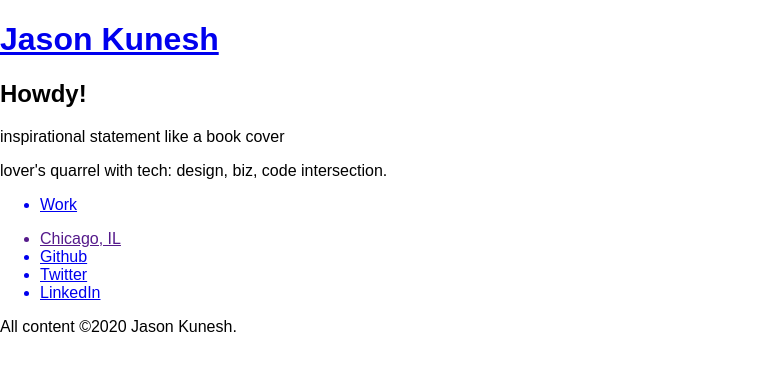
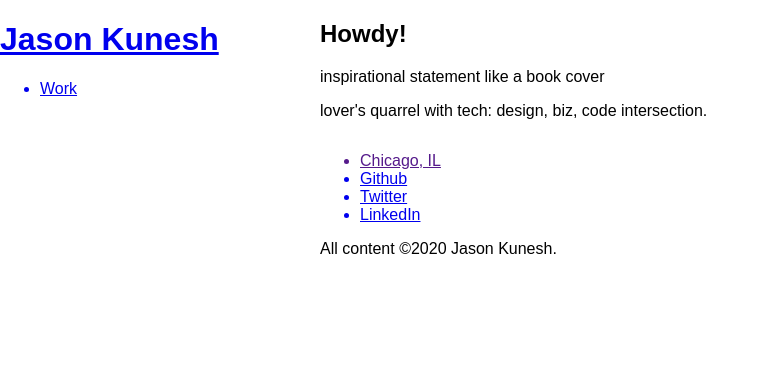
Before and after one commit to jdkunesh/jdkunesh.github.io, a Jekyll site: the page built from index.markdown, in a window 1280 px wide. Shown: the top 371 px of the page, without its empty margins (0-769 px from the left). Built offline with Jekyll 4.4.1, drawn with Linux system fonts in a browser that asks for light colours.

Commit message:
pass 1 at integrating pure

```diff
--- a/_includes/head.html
+++ b/_includes/head.html
@@ -7,10 +7,22 @@
 <link href="https://fonts.googleapis.com/css?family=Nunito:400,400i,700|Playfair+Display&display=swap" rel="stylesheet">
 <link rel="stylesheet" href="{{ '/css/pure/base-min.css' | prepend: site.baseurl }}">
 <link rel="stylesheet" href="{{ '/css/pure/grids-min.css' | prepend: site.baseurl }}">
+<link rel="stylesheet" href="{{ '/css/pure/grids-responsive-min.css' | prepend: site.baseurl }}">
 <link rel="stylesheet" href="{{ '/css/site-jdk.css' | prepend: site.baseurl }}">
 <link rel="canonical" href="{{ page.url | replace:'index.html','' | prepend: site.baseurl | prepend: site.url }}">
 <link rel="icon" href="favicon.ico" type="image/x-icon"/>
 {% comment %}
 <link rel="alternate" type="application/rss+xml" title="{{ site.title }}" href="{{ '/feed.xml' | prepend: site.baseurl | prepend: site.url }}">
+<meta property="og:url" content="https://jdkunesh.com/" />
+<meta property="og:title" content="Jason Kunesh is okay." />
+<meta property="og:description" content="" />
+<meta property="og:image" content="" />
+<!-- 1200x 628-900 (linked image 628, fb image 900, highlighted image 717) 2.7:1 or 16:9 event -->
+<meta name="twitter:card" content="summary_large_image" />
+<meta name="twitter:title" content="Chicago Design System" />
+<meta property="twitter:description" content="The Chicago Design System is the public visual identity of the City of Chicago. It is an inclusive, equitable, cost saving system for City communication and for Chicagoans to show their civic pride." />
+<meta property="twitter:image" content="https://design.chicago.gov/assets/img/logo/LOGO-Chicago2000x1000-TW.png" />
+<!-- 1024 x 512 2:1/16:9 -->
 {% endcomment %}
+
 </head>
--- a/_includes/header.html
+++ b/_includes/header.html
@@ -1,7 +1,11 @@
-<header >
-<h1><a class="site-title" href="{{ site.baseurl }}/">{{ site.title }}</a></h1>
-</header>
-{% comment %}
-<!--//
-//-->
-{% endcomment %}
+<header><h1><a href="{{ site.baseurl }}/">{{ site.title }}</a></h1></header>
+
+<nav>
+<ul>
+  {% for item in site.data.navigation.primary %}
+    <a href="{{ site.baseurl }}{{ item.url }}">
+      <li>{{ item.text}}</li>
+    </a>
+  {% endfor %}
+</ul>
+</nav>
--- a/_layouts/default.html
+++ b/_layouts/default.html
@@ -3,15 +3,43 @@
 {% include head.html %}
 <body>
 {% comment %}
-<!--//
-//-->
+<!--// //-->
 {% endcomment %}
-{% include header.html %}
-
-    {{ content }}
-
-{% include footer.html %}
-
-{% comment %}{% endcomment %}
+<div class="pure-g">
+    <div class="pure-u-1 pure-u-md-1-4">
+        {% include header.html %}
+    </div>
+    <div class="pure-u-1 pure-u-md-3-4">
+        {{ content }}
+    </div>
+</div>
+<div class="pure-g">
+    <div class="pure-u-1 pure-u-md-1-4">
+    </div>
+    <div class="pure-u-1 pure-u-md-3-4">
+        {% include footer.html %}
+{% comment %}
+<!--
+            <nav class="nav">
+                <ul class="nav-list">
+                    <li class="nav-item">
+                        <a class="pure-button" href="http://purecss.io">Pure</a>
+                    </li>
+                    <li class="nav-item">
+                        <a class="pure-button" href="http://yuilibrary.com">YUI Library</a>
+                    </li>
+                </ul>
+            </nav>
+ -->
+        <div class="pure-menu pure-menu-horizontal">
+            <ul>
+                <li class="pure-menu-item"><a href="http://purecss.io/" class="pure-menu-link">About</a></li>
+                <li class="pure-menu-item"><a href="http://twitter.com/yuilibrary/" class="pure-menu-link">Twitter</a></li>
+                <li class="pure-menu-item"><a href="http://github.com/pure-css/pure/" class="pure-menu-link">GitHub</a></li>
+            </ul>
+        </div>
+{% endcomment %}
+    </div>
+</div>
 </body>
 </html>
--- a/_layouts/home.html
+++ b/_layouts/home.html
@@ -1,5 +1,4 @@
 ---
 layout: default
 ---
-
-     {{ content }}
+{{ content }}
--- a/css/site-jdk.scss
+++ b/css/site-jdk.scss
@@ -5,6 +5,15 @@
 ---
 @charset "utf-8";
 
+
+// reset box model for css3 grid
+* {
+    -webkit-box-sizing: border-box;
+    -moz-box-sizing: border-box;
+    box-sizing: border-box;
+}
+
+// div { border: 1px dotted #999;}
 //== Typography
 //
 //## Font, line-height, and color for body text, headings, and more.
@@ -104,3 +113,53 @@ $font-family-serif:       'Playfair Display', serif !default;
 //     text-align: left;
 //     text-decoration: none;
 // }
+
+
+// some stuff from pure blog view
+/* LAYOUT CSS
+
+.pure-img-responsive {
+    max-width: 100%;
+    height: auto;
+}
+
+.nav-list {
+    margin: 0;
+    padding: 0;
+    list-style: none;
+}
+.nav-item {
+    display: inline-block;
+    *display: inline;
+    zoom: 1;
+}
+.nav-item a {
+    background: transparent;
+    border: 2px solid rgb(176, 202, 219);
+    color: #fff;
+    margin-top: 1em;
+    letter-spacing: 0.05em;
+    text-transform: uppercase;
+    font-size: 85%;
+}
+.nav-item a:hover,
+.nav-item a:focus {
+    border: 2px solid rgb(61, 146, 201);
+    text-decoration: none;
+}
+
+.content-subhead {
+    text-transform: uppercase;
+    color: #aaa;
+    border-bottom: 1px solid #eee;
+    padding: 0.4em 0;
+    font-size: 80%;
+    font-weight: 500;
+    letter-spacing: 0.1em;
+}
+
+.content {
+    padding: 2em 1em 0;
+}
+
+*/
--- a/index.markdown
+++ b/index.markdown
@@ -8,10 +8,3 @@ layout: home
 
 <p>inspirational statement like a book cover</p>
 <p>lover's quarrel with tech: design, biz, code intersection.</p>
-<ul>
-  {% for item in site.data.navigation.primary %}
-    <a href="{{ site.baseurl }}{{ item.url }}">
-      <li>{{ item.text}}</li>
-    </a>
-  {% endfor %}
-</ul>
```
